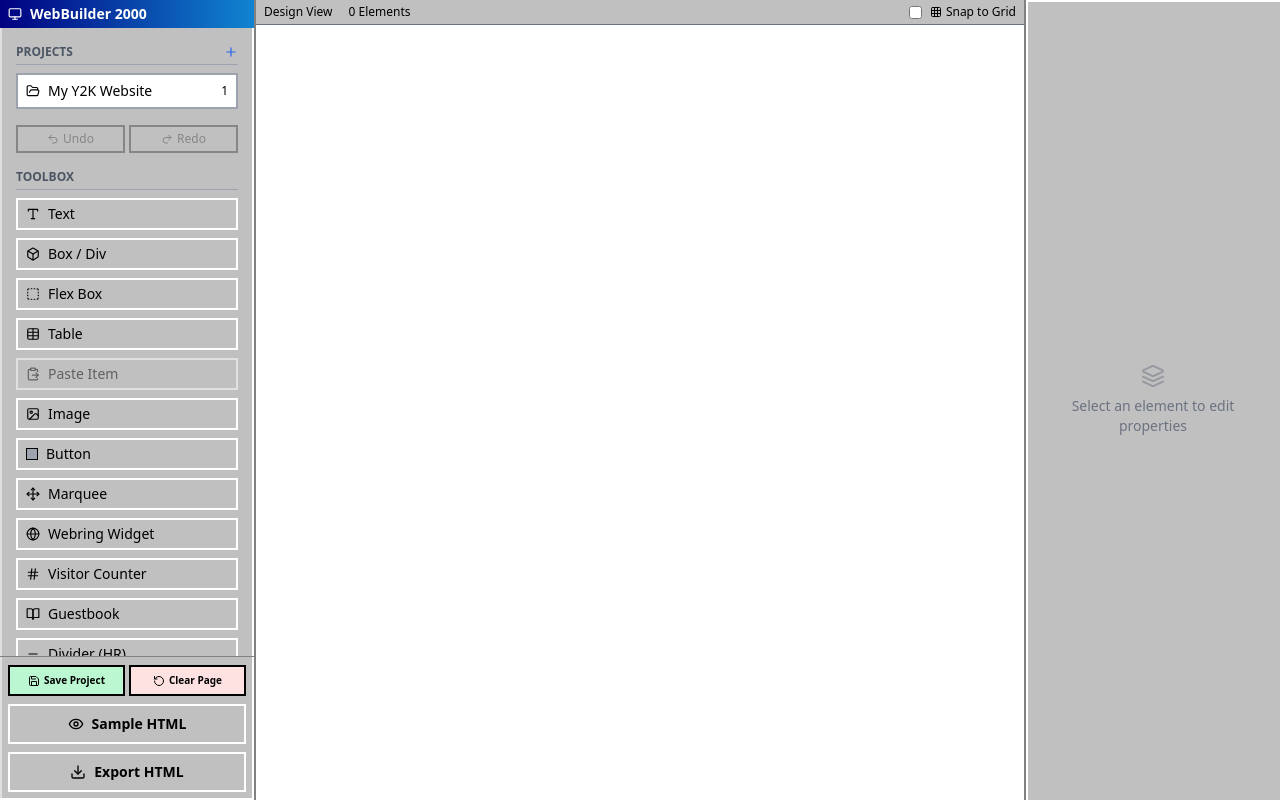
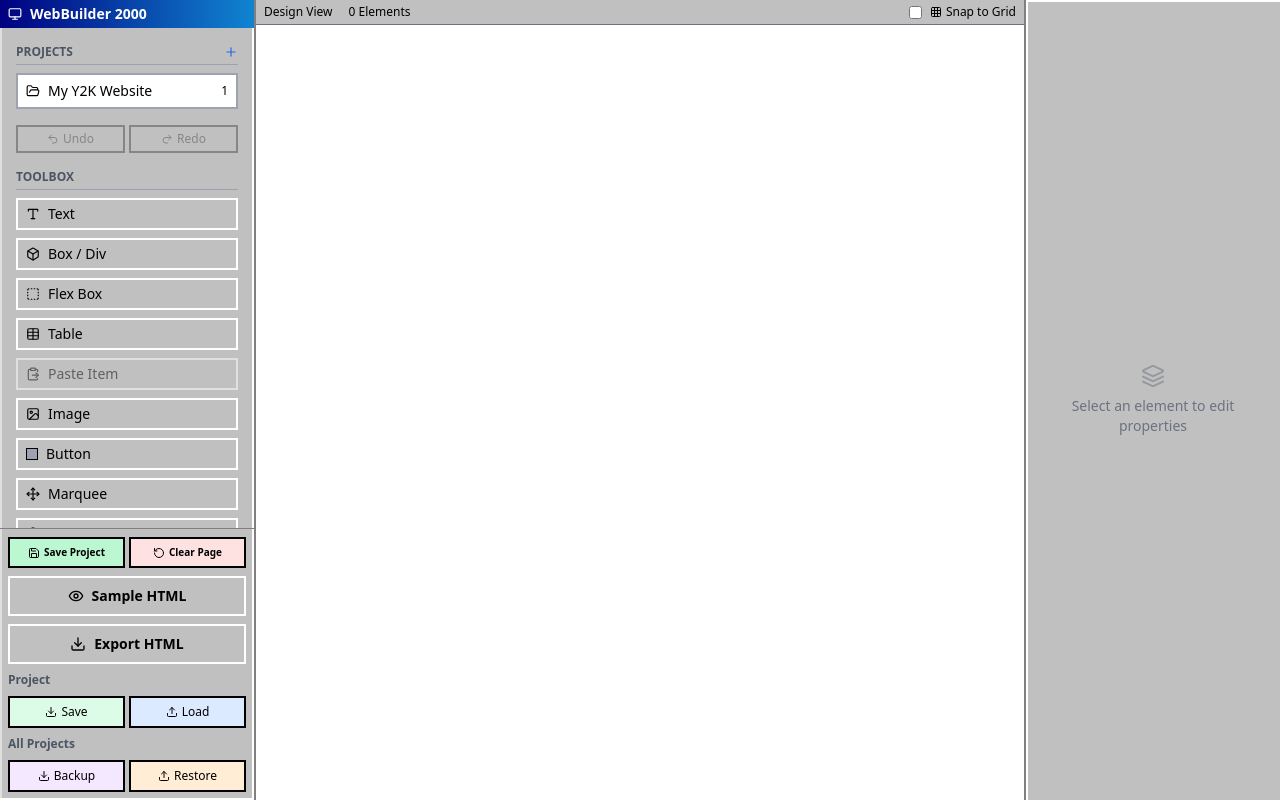
Before and after one commit to bindzume/y2k-builder, a React (Vite) app: page / in a window 1280 px wide. Built offline with nearby package versions, Linux system fonts and the light colour scheme.

Commit message:
export and import projects

```diff
--- a/src/App.jsx
+++ b/src/App.jsx
@@ -458,6 +458,56 @@ export default function App() {
     a.href = url; a.download = 'index.html'; a.click();
   };
 
+  const handleExportJSON = () => {
+    const data = getCurrentProjectData();
+    const blob = new Blob([JSON.stringify(data, null, 2)], { type: 'application/json' });
+    const url = URL.createObjectURL(blob);
+    const a = document.createElement('a');
+    a.href = url;
+    a.download = `${pageTitle.replace(/[^a-z0-9]/gi, '_')}.json`;
+    a.click();
+  };
+
+  const handleImportJSON = async (file) => {
+    if (!file) return;
+    try {
+      const text = await file.text();
+      const data = JSON.parse(text);
+      loadProjectData(data);
+    } catch (e) {
+      alert('Failed to import: Invalid JSON file');
+    }
+  };
+
+  const handleExportAll = () => {
+    const allData = {
+      projects: projects,
+      currentProjectId: currentProjectId
+    };
+    const blob = new Blob([JSON.stringify(allData, null, 2)], { type: 'application/json' });
+    const url = URL.createObjectURL(blob);
+    const a = document.createElement('a');
+    a.href = url;
+    a.download = 'y2k-builder-backup.json';
+    a.click();
+  };
+
+  const handleImportAll = async (file) => {
+    if (!file) return;
+    if (!confirm('This will replace all your projects. Continue?')) return;
+    try {
+      const text = await file.text();
+      const data = JSON.parse(text);
+      setProjects(data.projects);
+      setCurrentProjectId(data.currentProjectId);
+      loadProjectData(data.projects[data.currentProjectId].data);
+      localStorage.setItem(PROJECTS_STORAGE_KEY, JSON.stringify(data.projects));
+      localStorage.setItem(CURRENT_PROJECT_KEY, data.currentProjectId);
+    } catch (e) {
+      alert('Failed to import: Invalid backup file');
+    }
+  };
+
   const addElement = (type, customProps = {}) => {
     const newId = `el_${Date.now()}`;
     const baseStyle = {
@@ -607,6 +657,10 @@ export default function App() {
         clearProject={clearProject}
         handleSample={handleSample}
         handleExport={handleExport}
+        handleExportJSON={handleExportJSON}
+        handleImportJSON={handleImportJSON}
+        handleExportAll={handleExportAll}
+        handleImportAll={handleImportAll}
         projects={projects}
         currentProjectId={currentProjectId}
         createNewProject={createNewProject}
--- a/src/components/LeftSidebar.jsx
+++ b/src/components/LeftSidebar.jsx
@@ -2,7 +2,7 @@ import React, { useState, useRef, useEffect } from 'react';
 import {
   MousePointer2, Type, Image as ImageIcon, Box, Music, Minus, Globe, Hash, BookOpen,
   BoxSelect, Table, Move, Monitor, Save, RotateCcw, Eye, Download, Undo2, Redo2,
-  ClipboardPaste, X, Plus, FolderOpen, Pencil, Trash2, Code
+  ClipboardPaste, X, Plus, FolderOpen, Pencil, Trash2, Code, Upload
 } from 'lucide-react';
 
 const LeftSidebar = ({
@@ -17,9 +17,12 @@ const LeftSidebar = ({
   pagePadding, setPagePadding,
   pageMargin, setPageMargin,
   saveProject, clearProject,
-  handleSample, handleExport,
+  handleSample, handleExport, handleExportJSON, handleImportJSON,
+  handleExportAll, handleImportAll,
   projects, currentProjectId, createNewProject, switchProject, renameProject, deleteProject,
 }) => {
+  const fileInputRef = useRef(null);
+  const backupInputRef = useRef(null);
   const [showProjectList, setShowProjectList] = useState(false);
   const [renamingProjectId, setRenamingProjectId] = useState(null);
   const [renameValue, setRenameValue] = useState('');
@@ -296,8 +299,20 @@ const LeftSidebar = ({
               <button onClick={saveProject} className="flex items-center justify-center gap-1 px-1 py-1.5 bg-green-200 border-2 border-black font-bold text-[10px] hover:bg-green-300"><Save size={12} /> Save Project</button>
               <button onClick={clearProject} className="flex items-center justify-center gap-1 px-1 py-1.5 bg-red-100 border-2 border-black font-bold text-[10px] hover:bg-red-200"><RotateCcw size={12} /> Clear Page</button>
          </div>
+         <input ref={fileInputRef} type="file" accept=".json" onChange={(e) => { handleImportJSON(e.target.files[0]); e.target.value = ''; }} className="hidden" />
+         <input ref={backupInputRef} type="file" accept=".json" onChange={(e) => { handleImportAll(e.target.files[0]); e.target.value = ''; }} className="hidden" />
          <button onClick={handleSample} className="w-full flex items-center justify-center gap-2 px-2 py-2 bg-[#c0c0c0] border-t-2 border-l-2 border-white border-b-2 border-r-2 border-black font-bold text-sm hover:bg-[#d0d0d0]"><Eye size={16} /> Sample HTML</button>
          <button onClick={handleExport} className="w-full flex items-center justify-center gap-2 px-2 py-2 bg-[#c0c0c0] border-t-2 border-l-2 border-white border-b-2 border-r-2 border-black font-bold text-sm hover:bg-[#d0d0d0]"><Download size={16} /> Export HTML</button>
+         <div className="text-xs font-bold text-gray-600 mb-1">Project</div>
+         <div className="grid grid-cols-2 gap-1">
+           <button onClick={handleExportJSON} className="flex items-center justify-center gap-1 px-2 py-1.5 bg-green-100 border-2 border-black text-xs hover:bg-green-200"><Download size={12} /> Save</button>
+           <button onClick={() => fileInputRef.current?.click()} className="flex items-center justify-center gap-1 px-2 py-1.5 bg-blue-100 border-2 border-black text-xs hover:bg-blue-200"><Upload size={12} /> Load</button>
+         </div>
+         <div className="text-xs font-bold text-gray-600 mb-1 mt-2">All Projects</div>
+         <div className="grid grid-cols-2 gap-1">
+           <button onClick={handleExportAll} className="flex items-center justify-center gap-1 px-2 py-1.5 bg-purple-100 border-2 border-black text-xs hover:bg-purple-200"><Download size={12} /> Backup</button>
+           <button onClick={() => backupInputRef.current?.click()} className="flex items-center justify-center gap-1 px-2 py-1.5 bg-orange-100 border-2 border-black text-xs hover:bg-orange-200"><Upload size={12} /> Restore</button>
+         </div>
       </div>
     </div>
   );
```
